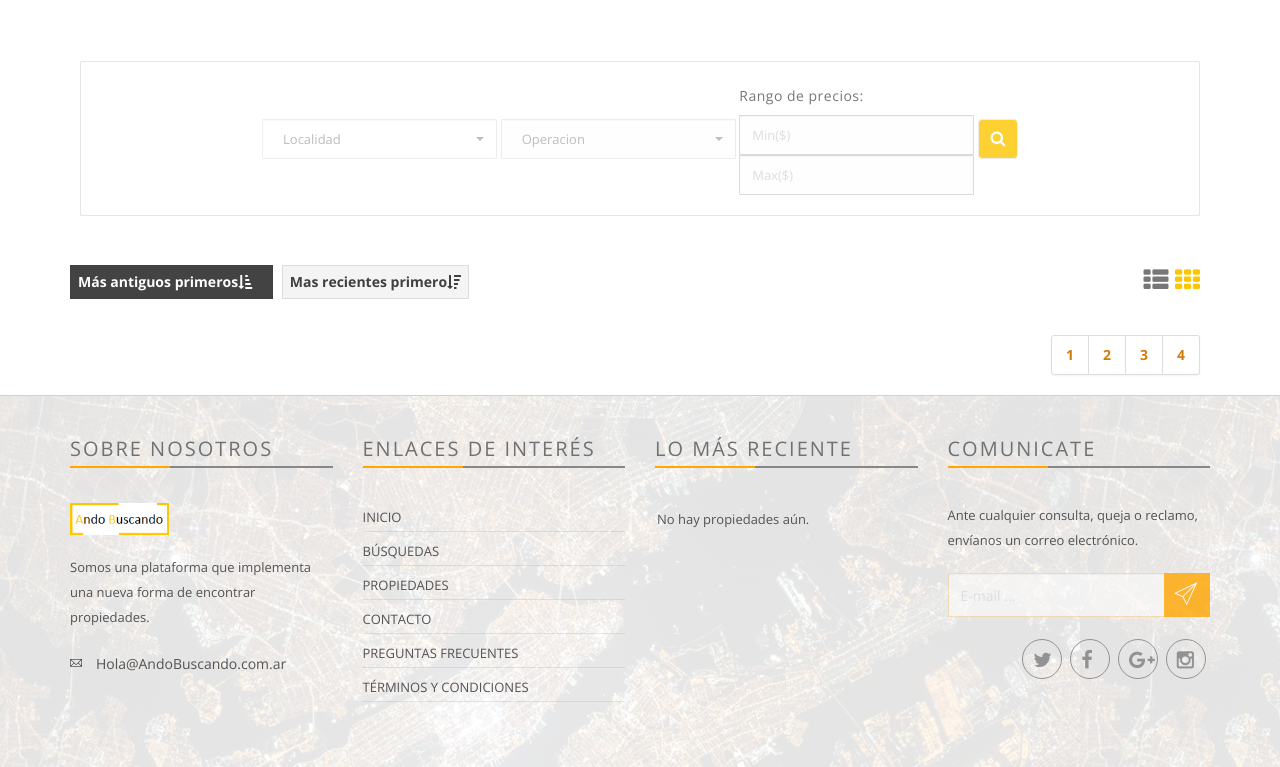
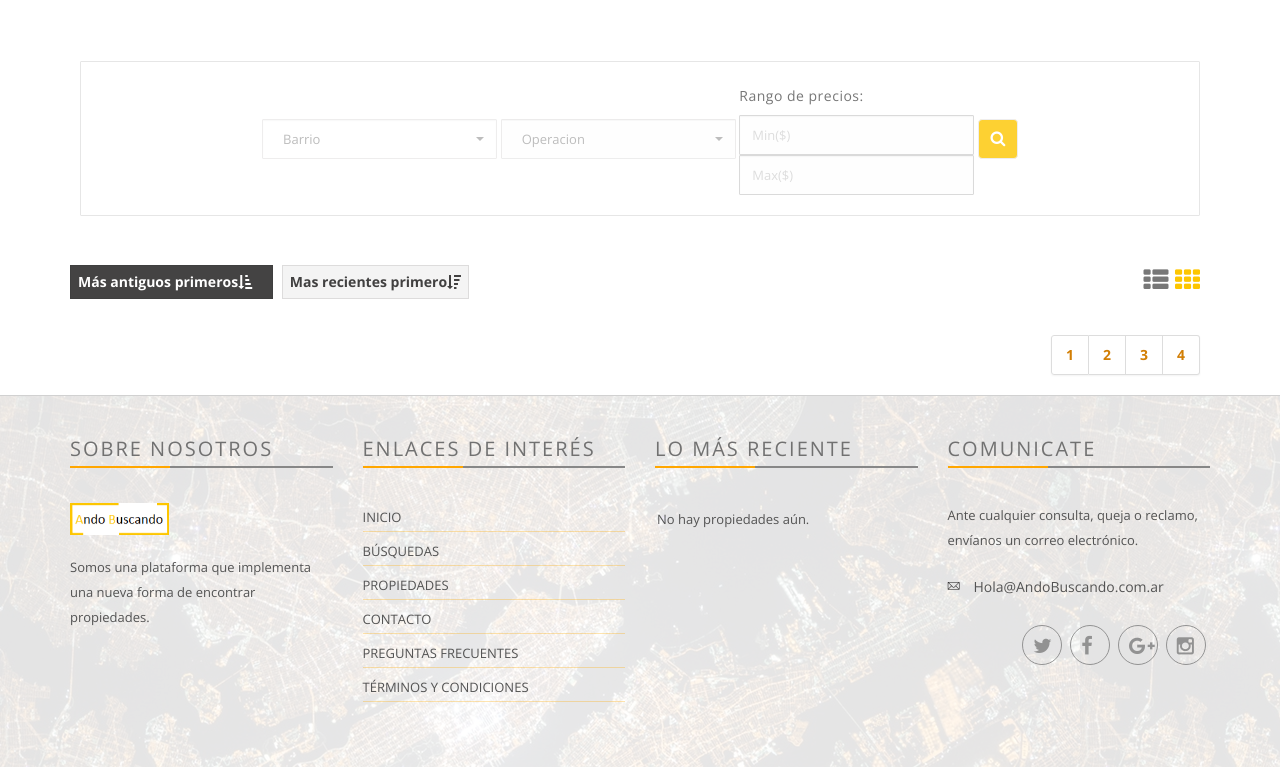
Before and after one commit to enzojb/andoBuscando, a Django app: page /publicacion/busquedas/ in a window 1280 px wide. Shown: the part 314-1081 px from the top of the page. Run offline with Django 5.2, Linux system fonts and the light colour scheme; data that the repository does not hold is empty; some libraries are stand-ins or nearby versions.

Commit message:
fix: barrio de publicaciones y filtro busqueda de publicaciones. detalles visuales del footer

```diff
--- a/apps/propiedad/templates/editar_propiedad.html
+++ b/apps/propiedad/templates/editar_propiedad.html
@@ -101,10 +101,7 @@
                           <div class="col-sm-6">
                               <div class="form-group">
                                   <label for="id_barrio">Barrio :</label>
-                                  <select name="barrio" id="lunchBegins" class="selectpicker" data-live-search="true" data-live-search-style="begins">
-                                    {% for barrio in form.barrio.field.queryset %}
-                                    <option value="{{ barrio.id }}" {% if propiedad.barrio.id == barrio.id %}selected{% endif %}>{{ barrio.barrio }}</option>
-                                    {% endfor %}
+                                  <select name="barrio" id="lunchBegins" class="selectpicker" data-live-search="true" data-live-search-style="begins" value="{{ propiedad.barrio }}">
 
                                   </select>
                               </div>
--- a/apps/publicacion/forms.py
+++ b/apps/publicacion/forms.py
@@ -5,12 +5,12 @@ from decimal import Decimal
 class CargarPublicacionForm(forms.ModelForm):
     class Meta:
         model = Publicacion
-        fields = ['titulo', 'moneda', 'ambientes', 'descripcion', 'localidad', 'tipo_propiedad', 'tipo_operacion', 'precio']
+        fields = ['titulo', 'moneda', 'ambientes', 'descripcion', 'barrio', 'tipo_propiedad', 'tipo_operacion', 'precio']
 
 class EditarPublicacionForm(forms.ModelForm):
     class Meta:
         model = Publicacion
-        fields = ['titulo', 'moneda', 'ambientes', 'descripcion', 'localidad', 'tipo_propiedad', 'tipo_operacion', 'precio']
+        fields = ['titulo', 'moneda', 'ambientes', 'descripcion', 'barrio', 'tipo_propiedad', 'tipo_operacion', 'precio']
 
 class BuscarPublicacionesForm(forms.ModelForm):
     min_precio = forms.DecimalField(required=False, label="Precio mínimo")
@@ -18,4 +18,4 @@ class BuscarPublicacionesForm(forms.ModelForm):
 
     class Meta:
         model = Publicacion
-        fields = ['localidad', 'tipo_operacion', 'tipo_propiedad']
+        fields = ['barrio', 'tipo_operacion', 'tipo_propiedad']
--- a/apps/publicacion/models.py
+++ b/apps/publicacion/models.py
@@ -2,7 +2,7 @@ from django.db import models
 
 class Publicacion(models.Model):
     cliente = models.ForeignKey('usuario.Usuario', on_delete=models.CASCADE)
-    localidad = models.CharField(max_length=25)
+    barrio = models.CharField(max_length=25)
     tipo_propiedad = models.ForeignKey('propiedad.TipoPropiedad', on_delete=models.CASCADE)
     tipo_operacion = models.ForeignKey('propiedad.TipoOperacion', on_delete=models.CASCADE)
     titulo = models.CharField(max_length=40)
--- a/apps/publicacion/templates/carga_publicacion.html
+++ b/apps/publicacion/templates/carga_publicacion.html
@@ -91,9 +91,9 @@
                                     <div class="col-sm-12">
                                         <div class="col-sm-12">
                                             <div class="form-group">
-                                                <label for="id_localidad">Localidad:</label>
-                                                <select name="localidad" id="barrio-select" class="selectpicker" data-live-search="true" data-live-search-style="begins">
-                                                    <option value="" selected disabled>Localidad</option>
+                                                <label for="id_barrio">Barrio :</label>
+                                                <select name="barrio" id="barrio-select" class="selectpicker" data-live-search="true" data-live-search-style="begins">
+                                                    <option value="" selected disabled>Barrio</option>
                                                 </select>
                                             </div>
                                         </div>
--- a/apps/publicacion/templates/lista_publicaciones.html
+++ b/apps/publicacion/templates/lista_publicaciones.html
@@ -26,7 +26,7 @@
                         <div class="col-md-12">
                             <div class="form-group">
                                 <select name="barrio" id="barrio-select" class="selectpicker" data-live-search="true" data-live-search-style="begins">
-                                    <option value="" selected disabled>Localidad</option>
+                                    <option value="" selected disabled>Barrio</option>
                                 </select>
                             </div>
                             <div class="form-group">
@@ -94,7 +94,7 @@
                                         <span class="pull-left" style="color: #000;"><b> Moneda:</b> {{publicacion.moneda}} </span>
                                         <span class="proerty-price pull-right"> $ {{publicacion.precio}} </span>
                                         <div class="property-icon">
-                                            <label style="color: #000;"> Localizacion: {{publicacion.localidad}} |</label>
+                                            <label style="color: #000;"> Localizacion: {{publicacion.barrio}} |</label>
                                             <label style="color: #000;"> Ambientes: {{publicacion.ambientes}} |</label>
                                             <label style="color: #000;"> Fecha publicacion: {{publicacion.fecha_creacion}}</label>
                                         </div>
@@ -115,7 +115,7 @@
                                 <span class="proerty-price pull-right"> $ {{publicacion.precio}} </span>
                                 <p style="display: none;">{{publicacion.descripcion}}</p>
                                 <div class="property-icon">
-                                    <label> Loc: {{publicacion.localidad}} |</label>
+                                    <label> Loc: {{publicacion.barrio}} |</label>
                                     <label> Amb: {{publicacion.ambientes}} |</label>
                                     <label> Fecha public: {{publicacion.fecha_creacion}}</label>
                                 </div>
--- a/apps/publicacion/views.py
+++ b/apps/publicacion/views.py
@@ -22,13 +22,13 @@ class PublicacionListView(ListView):
     def get_queryset(self):
         queryset = Publicacion.objects.all()
 
-        localidad = self.request.GET.get('localidad')
+        barrio = self.request.GET.get('barrio')
         tipo_operacion = self.request.GET.get('tipo_operacion')
         min_precio = self.request.GET.get('min_precio')
         max_precio = self.request.GET.get('max_precio')
 
-        if localidad:
-            queryset = queryset.filter(localidad=localidad)
+        if barrio:
+            queryset = queryset.filter(barrio=barrio)
         if tipo_operacion:
             queryset = queryset.filter(tipo_operacion=tipo_operacion)
         if min_precio:
--- a/templates/partials/footer.html
+++ b/templates/partials/footer.html
@@ -11,9 +11,9 @@
                         <div class="footer-title-line"></div>
                         <img src="{% static 'assets/img/footer-logo2.png' %}" alt="" class="wow pulse" data-wow-delay="1s">
                         <p>Somos una plataforma que implementa una nueva forma de encontrar propiedades.</p>
-                        <ul class="footer-adress">
+                        <!--<ul class="footer-adress">
                             <li><i class="pe-7s-mail strong"> </i> Hola@AndoBuscando.com.ar</li>
-                        </ul>
+                        </ul> -->
                     </div>
                 </div>
                 <div class="col-md-3 col-sm-6 wow fadeInRight animated">
@@ -52,34 +52,7 @@
                             {% empty %}
                                 <p>No hay propiedades aún.</p>
                             {% endfor %}
-                            <!--
-                            <li>
-                                <div class="col-md-3 col-sm-4 col-xs-4 blg-thumb p0">
-                                    <a href="#">
-                                        <img src="{% static 'assets/img/demo/small-proerty-2.jpg' %}">
-                                    </a>
-                                    <span class="blg-date">12-12-2016</span>
 
-                                </div>
-                                <div class="col-md-8  col-sm-8 col-xs-8  blg-entry">
-                                    <h6> <a href="#">Add news functions </a></h6>
-                                    <p style="line-height: 17px; padding: 8px 2px;">Lorem ipsum dolor sit amet, nulla ...</p>
-                                </div>
-                            </li>
-
-                            <li>
-                                <div class="col-md-3 col-sm-4 col-xs-4 blg-thumb p0">
-                                    <a href="#">
-                                        <img src="{% static 'assets/img/demo/small-proerty-2.jpg' %}">
-                                    </a>
-                                    <span class="blg-date">12-12-2016</span>
-
-                                </div>
-                                <div class="col-md-8  col-sm-8 col-xs-8  blg-entry">
-                                    <h6> <a href="#">Add news functions </a></h6>
-                                    <p style="line-height: 17px; padding: 8px 2px;">Lorem ipsum dolor sit amet, nulla ...</p>
-                                </div>
-                            </li> -->
 
 
                         </ul>
@@ -91,16 +64,10 @@
                         <div class="footer-title-line"></div>
                         <p>Ante cualquier consulta, queja o reclamo, envíanos un correo electrónico.</p>
 
-                        <form>
-                            <div class="input-group">
-                                <input class="form-control" type="text" placeholder="E-mail ... ">
-                                <span class="input-group-btn">
-                                    <button class="btn btn-primary subscribe" type="button"><i class="pe-7s-paper-plane pe-2x"></i></button>
-                                </span>
-                            </div>
-                            <!-- /input-group -->
-                        </form>
-
+                        <ul class="footer-adress">
+                            <li><i class="pe-7s-mail strong"> </i> Hola@AndoBuscando.com.ar</li>
+                        </ul>
+                        <br>
                         <div class="social pull-right">
                             <ul>
                                 <li><a class="wow fadeInUp animated" href="https://twitter.com"><i class="fa fa-twitter"></i></a></li>
```
Also changed, not shown: apps/publicacion/admin.py (+4 -4 lines), apps/publicacion/templates/editar_publicacion.html (+2 -8 lines), apps/publicacion/migrations/0004_rename_localidad_publicacion_barrio.py (added).
